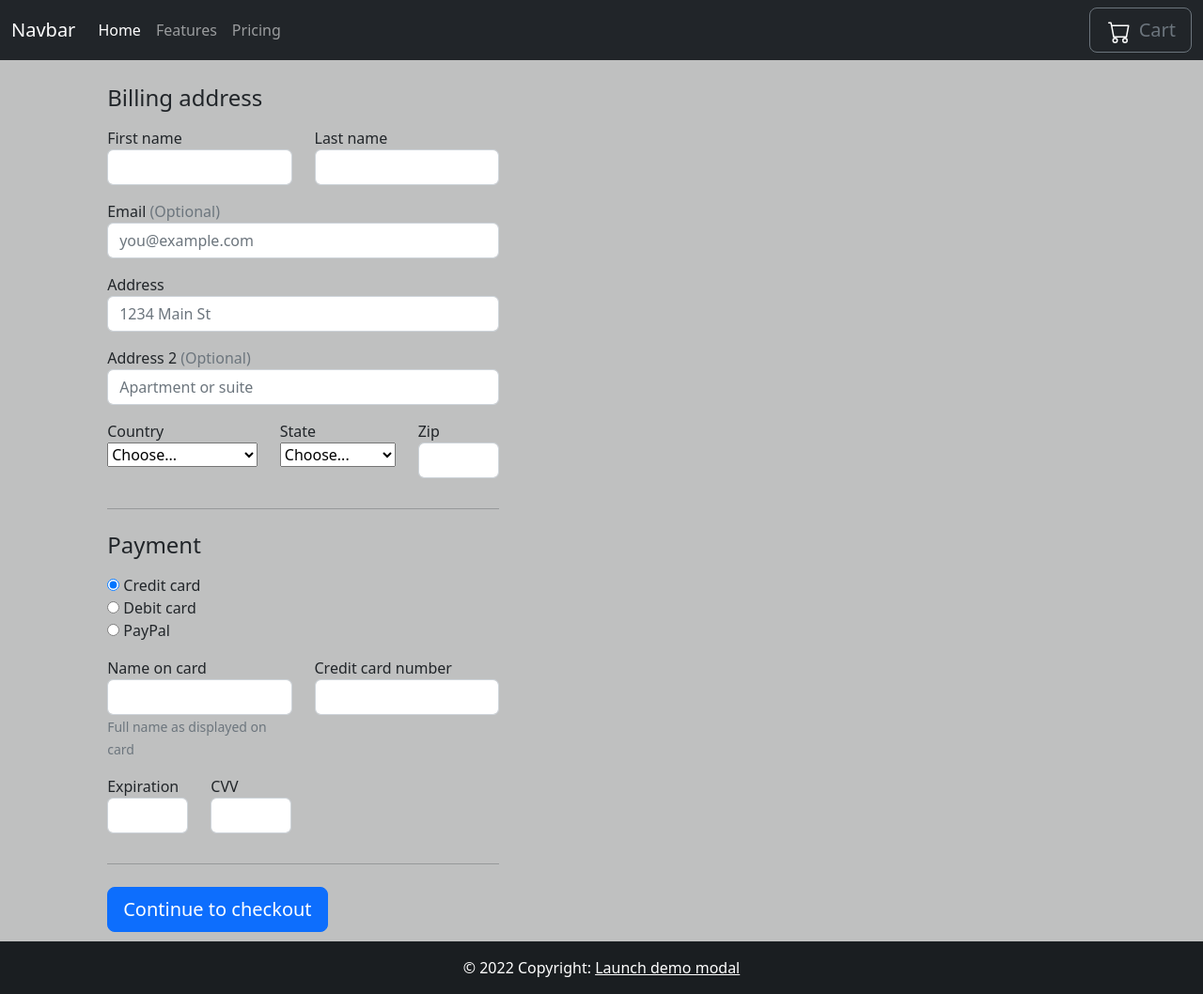
After one commit to BabaYagaPROP/shop_template, a PHP site: page /checkout.php in a window 1280 px wide. The commit adds this page. Shown: the whole page at 94% size. Run offline with PHP 8.4, Linux system fonts and the light colour scheme.

Commit message:
Add files via upload

```diff
--- /dev/null
+++ b/checkout.php
@@ -0,0 +1,212 @@
+<!doctype html>
+<html lang="pl">
+  <head>
+    <meta charset="utf-8">
+    <meta name="viewport" content="width=device-width, initial-scale=1">
+    <title>Sklep</title>
+    <link rel="stylesheet" href="css/style.css">
+    <link href="https://cdn.jsdelivr.net/npm/bootstrap@5.2.1/dist/css/bootstrap.min.css" rel="stylesheet" integrity="sha384-iYQeCzEYFbKjA/T2uDLTpkwGzCiq6soy8tYaI1GyVh/UjpbCx/TYkiZhlZB6+fzT" crossorigin="anonymous">
+  </head>
+  <body class="d-flex flex-column min-vh-100">
+     <!--navbar-->
+     <nav class="navbar fixed-top navbar-expand-lg navbar-dark bg-dark">
+        <div class="container-fluid">
+          <a class="navbar-brand" href="#">Navbar</a>
+          <button class="navbar-toggler" type="button" data-bs-toggle="collapse" data-bs-target="#navbarNavAltMarkup" aria-controls="navbarNavAltMarkup" aria-expanded="false" aria-label="Toggle navigation">
+            <span class="navbar-toggler-icon"></span>
+          </button>
+          <div class="collapse navbar-collapse" id="navbarNavAltMarkup">
+            <div class="navbar-nav">
+              <a class="nav-link active" aria-current="page" href="index.html">Home</a>
+              <a class="nav-link" href="#">Features</a>
+              <a class="nav-link" href="#">Pricing</a>
+            </div>
+          </div>
+          <button type="button" class="btn btn-outline-secondary btn-lg" data-bs-toggle="modal" data-bs-target="#cartPopUp">
+            <img src="img/cart.svg" class="filter_white" alt="cart" width="30" height="24">
+            Cart
+        </button>
+        </div>
+      </nav>
+    <!--main-->
+    <main>
+    <!--shopping cart pop up-->
+      <div class="modal fade" id="cartPopUp" tabindex="-1" aria-labelledby="cartPopUp" aria-hidden="true">
+      <div class="modal-dialog">
+        <div class="modal-content">
+          <div class="modal-header">
+            <h5 class="modal-title" id="cartPopUpLabel">Shopping cart</h5>
+            <button type="button" class="btn-close" data-bs-dismiss="modal" aria-label="Close"></button>
+          </div>
+          <div class="modal-body">
+            Your products:
+          </div>
+          <div class="modal-footer">
+            <button type="button" class="btn btn-secondary" data-bs-dismiss="modal">Close</button>
+            <a href="checkout.php" class="btn btn-primary">Go to checkout</a>
+          </div>
+        </div>
+      </div>
+      </div>
+    <!--checkout-->
+    <div class="form_container">
+      <div class="col-md-8 order-md-1">
+        <h4 class="mb-3">Billing address</h4>
+        <form class="needs-validation" novalidate>
+          <div class="row">
+            <div class="col-md-6 mb-3">
+              <label for="firstName">First name</label>
+              <input type="text" class="form-control" id="firstName" placeholder="" value="" required>
+              <div class="invalid-feedback">
+                Valid first name is required.
+              </div>
+            </div>
+            <div class="col-md-6 mb-3">
+              <label for="lastName">Last name</label>
+              <input type="text" class="form-control" id="lastName" placeholder="" value="" required>
+              <div class="invalid-feedback">
+                Valid last name is required.
+              </div>
+            </div>
+          </div>
+          <div class="mb-3">
+            <label for="email">Email <span class="text-muted">(Optional)</span></label>
+            <input type="email" class="form-control" id="email" placeholder="you@example.com">
+            <div class="invalid-feedback">
+              Please enter a valid email address for shipping updates.
+            </div>
+          </div>
+
+          <div class="mb-3">
+            <label for="address">Address</label>
+            <input type="text" class="form-control" id="address" placeholder="1234 Main St" required>
+            <div class="invalid-feedback">
+              Please enter your shipping address.
+            </div>
+          </div>
+
+          <div class="mb-3">
+            <label for="address2">Address 2 <span class="text-muted">(Optional)</span></label>
+            <input type="text" class="form-control" id="address2" placeholder="Apartment or suite">
+          </div>
+
+          <div class="row">
+            <div class="col-md-5 mb-3">
+              <label for="country">Country</label>
+              <select class="custom-select d-block w-100" id="country" required>
+                <option value="">Choose...</option>
+                <option>United States</option>
+              </select>
+              <div class="invalid-feedback">
+                Please select a valid country.
+              </div>
+            </div>
+            <div class="col-md-4 mb-3">
+              <label for="state">State</label>
+              <select class="custom-select d-block w-100" id="state" required>
+                <option value="">Choose...</option>
+                <option>California</option>
+              </select>
+              <div class="invalid-feedback">
+                Please provide a valid state.
+              </div>
+            </div>
+            <div class="col-md-3 mb-3">
+              <label for="zip">Zip</label>
+              <input type="text" class="form-control" id="zip" placeholder="" required>
+              <div class="invalid-feedback">
+                Zip code required.
+              </div>
+            </div>
+          </div>
+          <hr class="mb-4">
+
+        <h4 class="mb-3">Payment</h4>
+
+        <div class="d-block my-3">
+          <div class="custom-control custom-radio">
+            <input id="credit" name="paymentMethod" type="radio" class="custom-control-input" checked required>
+            <label class="custom-control-label" for="credit">Credit card</label>
+          </div>
+          <div class="custom-control custom-radio">
+            <input id="debit" name="paymentMethod" type="radio" class="custom-control-input" required>
+            <label class="custom-control-label" for="debit">Debit card</label>
+          </div>
+          <div class="custom-control custom-radio">
+            <input id="paypal" name="paymentMethod" type="radio" class="custom-control-input" required>
+            <label class="custom-control-label" for="paypal">PayPal</label>
+          </div>
+        </div>
+        <div class="row">
+          <div class="col-md-6 mb-3">
+            <label for="cc-name">Name on card</label>
+            <input type="text" class="form-control" id="cc-name" placeholder="" required>
+            <small class="text-muted">Full name as displayed on card</small>
+            <div class="invalid-feedback">
+              Name on card is required
+            </div>
+          </div>
+          <div class="col-md-6 mb-3">
+            <label for="cc-number">Credit card number</label>
+            <input type="text" class="form-control" id="cc-number" placeholder="" required>
+            <div class="invalid-feedback">
+              Credit card number is required
+            </div>
+          </div>
+        </div>
+        <div class="row">
+          <div class="col-md-3 mb-3">
+            <label for="cc-expiration">Expiration</label>
+            <input type="text" class="form-control" id="cc-expiration" placeholder="" required>
+            <div class="invalid-feedback">
+              Expiration date required
+            </div>
+          </div>
+          <div class="col-md-3 mb-3">
+            <label for="cc-cvv">CVV</label>
+            <input type="text" class="form-control" id="cc-cvv" placeholder="" required>
+            <div class="invalid-feedback">
+              Security code required
+            </div>
+          </div>
+        </div>
+        <hr class="mb-4">
+        <button class="btn btn-primary btn-lg btn-block" type="submit">Continue to checkout</button>
+      </form>
+    </div>
+    </div>
+
+
+      <div class="modal fade" id="owner" tabindex="-1" aria-labelledby="ownerPopUp" aria-hidden="true">
+        <div class="modal-dialog">
+          <div class="modal-content">
+            <div class="modal-header">
+              <h5 class="modal-title" id="ownerPopUp">Site is made by</h5>
+              <button type="button" class="btn-close" data-bs-dismiss="modal" aria-label="Close"></button>
+            </div>
+            <div class="modal-body">
+              ...
+            </div>
+            <div class="modal-footer">
+              <button type="button" class="btn btn-secondary" data-bs-dismiss="modal">Close</button>
+            </div>
+          </div>
+        </div>
+      </div>
+    </main>
+    <!-- Footer -->
+      <footer class=" text-center text-white mt-auto" style="background-color:#212529;">
+        <div class="text-center p-3" style="background-color: rgba(0, 0, 0, 0.2)">
+          © 2022 Copyright:
+          <a class="text-white" href="#" data-bs-toggle="modal" data-bs-target="#owner">
+            Launch demo modal
+          </a>
+        </div>
+      </footer>
+      <!-- Footer -->
+
+    <!--bootstrap js-->
+    <script src="js/app.js"></script>
+    <script src="https://cdn.jsdelivr.net/npm/bootstrap@5.2.1/dist/js/bootstrap.bundle.min.js" integrity="sha384-u1OknCvxWvY5kfmNBILK2hRnQC3Pr17a+RTT6rIHI7NnikvbZlHgTPOOmMi466C8" crossorigin="anonymous"></script>
+  </body>
+</html>
--- a/css/style.css
+++ b/css/style.css
@@ -13,7 +13,7 @@
     text-align:center;
 }
 main{
-    min-height:94vh;
+    min-height:94.2vh;
     background: rgb(191, 192, 192);
 }
 html{
```
Also changed, not shown: index.php (added, +206 -0 lines).
